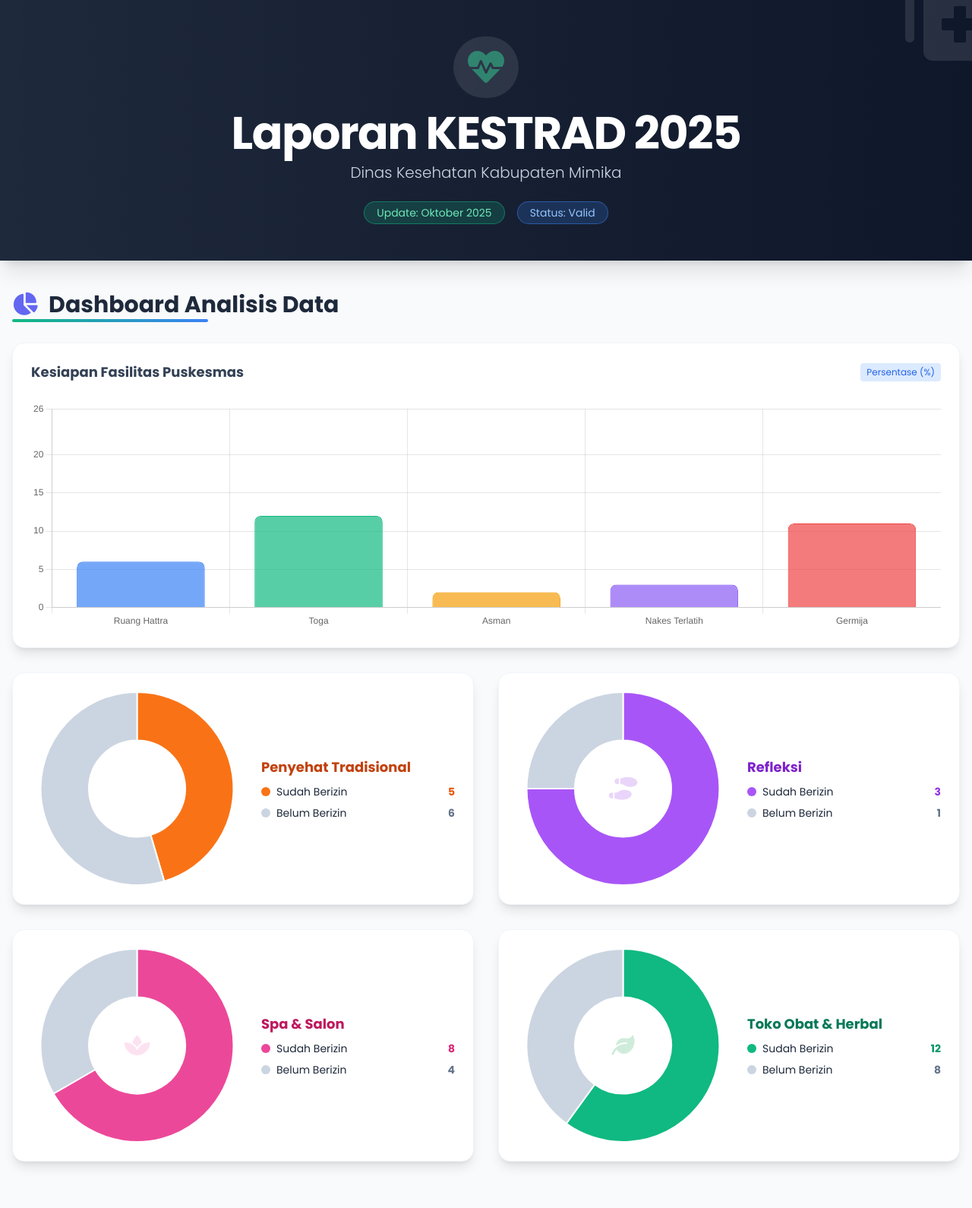
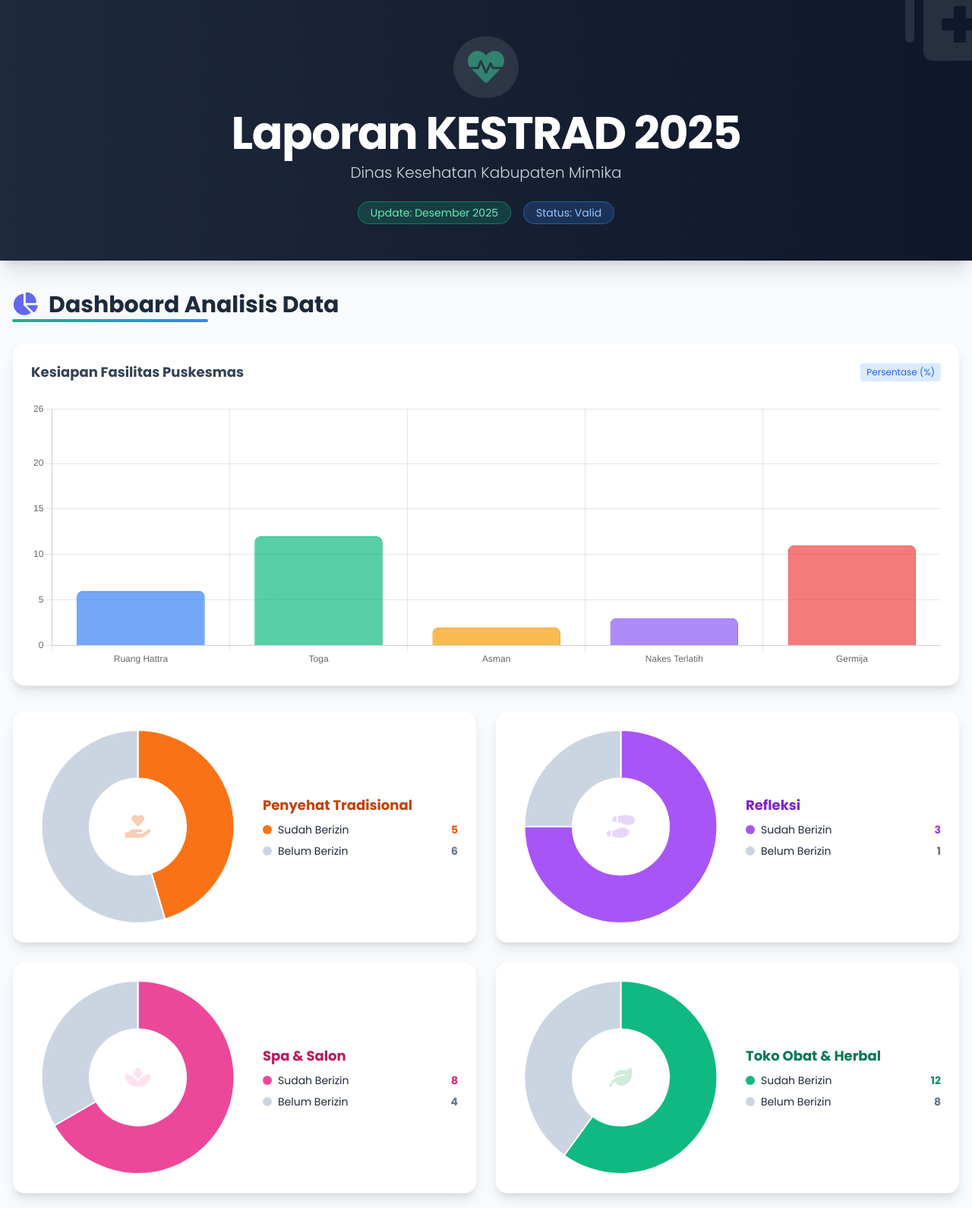
Before and after one commit to rcwpt/kestrad_mimika, a plain HTML site: page index.html in a window 1280 px wide. Shown: the top 1590 px of the page at 76% size. Drawn offline with nearby package versions, Linux system fonts and the light colour scheme.

Commit message:
Update index.html

```diff
--- a/index.html
+++ b/index.html
@@ -174,7 +174,7 @@
             <h1 class="text-4xl md:text-6xl font-bold mb-2 tracking-tight">Laporan KESTRAD 2025</h1>
             <p class="text-xl text-slate-300 font-light">Dinas Kesehatan Kabupaten Mimika</p>
             <div class="mt-6 flex justify-center gap-4 text-sm">
-                <span class="bg-emerald-500/20 px-4 py-1 rounded-full border border-emerald-500/50 text-emerald-300">Update: Oktober 2025</span>
+                <span class="bg-emerald-500/20 px-4 py-1 rounded-full border border-emerald-500/50 text-emerald-300">Update: Desember 2025</span>
                 <span class="bg-blue-500/20 px-4 py-1 rounded-full border border-blue-500/50 text-blue-300">Status: Valid</span>
             </div>
         </div>
@@ -188,30 +188,32 @@
                 <i class="fas fa-chart-pie text-indigo-500 mr-2"></i> Dashboard Analisis Data
             </h2>
 
-            <div class="grid grid-cols-1 lg:grid-cols-2 gap-8">
+            <div class="space-y-8">
 
-                <!-- Grafik 1: Ketersediaan Layanan Puskesmas (Bar Chart) -->
-                <!-- Menjadi elemen penuh atau tetap, mari kita atur agar layout seimbang -->
-                <div class="bg-white p-6 rounded-2xl shadow-lg border border-slate-100 card-hover lg:col-span-2">
+                <!-- ROW 1: Grafik Ketersediaan Layanan Puskesmas (Full Width) -->
+                <div class="bg-white p-6 rounded-2xl shadow-lg border border-slate-100 card-hover w-full">
                     <div class="flex items-center justify-between mb-6">
                         <h3 class="font-bold text-lg text-slate-700">Kesiapan Fasilitas Puskesmas</h3>
                         <span class="text-xs bg-blue-100 text-blue-600 px-2 py-1 rounded">Persentase (%)</span>
                     </div>
-                    <div class="chart-container" style="height: 300px;">
+                    <div class="chart-container" style="height: 350px;">
                         <canvas id="chartPuskesmas"></canvas>
                     </div>
                 </div>
 
-                <!-- Grafik Kepatuhan Izin (4 Kategori) -->
-                <!-- Penyehat Tradisional -->
-                <div class="bg-white p-6 rounded-2xl shadow-lg border border-slate-100 card-hover flex flex-col md:flex-row items-center gap-6">
-                    <div class="w-full md:w-1/2 h-64 relative">
+                <!-- ROW 2: Grid 2 Kolom untuk Grafik Pie/Doughnut -->
+                <div class="grid grid-cols-1 md:grid-cols-2 gap-6">
+
+                    <!-- 1. Penyehat Tradisional -->
+                    <div class="bg-white p-6 rounded-2xl shadow-lg border border-slate-100 card-hover flex flex-col xl:flex-row items-center gap-6">
+                        <div class="w-full xl:w-1/2 h-64 relative">
                             <canvas id="chartPenyehat"></canvas>
+                            <!-- Center Icon for Penyehat -->
                             <div class="absolute inset-0 flex items-center justify-center pointer-events-none">
-                            <i class="fas fa-hands-healing text-3xl text-orange-600 opacity-20"></i>
+                                <i class="fas fa-hand-holding-heart text-3xl text-orange-600 opacity-30"></i>
                             </div>
                         </div>
-                    <div class="w-full md:w-1/2">
+                        <div class="w-full xl:w-1/2">
                             <h3 class="font-bold text-lg text-orange-700 mb-2">Penyehat Tradisional</h3>
                             <div class="space-y-2">
                                 <div class="flex justify-between items-center text-sm">
@@ -226,15 +228,15 @@
                         </div>
                     </div>
 
-                <!-- Refleksi -->
-                <div class="bg-white p-6 rounded-2xl shadow-lg border border-slate-100 card-hover flex flex-col md:flex-row items-center gap-6">
-                    <div class="w-full md:w-1/2 h-64 relative">
+                    <!-- 2. Refleksi -->
+                    <div class="bg-white p-6 rounded-2xl shadow-lg border border-slate-100 card-hover flex flex-col xl:flex-row items-center gap-6">
+                        <div class="w-full xl:w-1/2 h-64 relative">
                             <canvas id="chartRefleksi"></canvas>
                             <div class="absolute inset-0 flex items-center justify-center pointer-events-none">
                                 <i class="fas fa-shoe-prints text-3xl text-purple-600 opacity-20"></i>
                             </div>
                         </div>
-                    <div class="w-full md:w-1/2">
+                        <div class="w-full xl:w-1/2">
                             <h3 class="font-bold text-lg text-purple-700 mb-2">Refleksi</h3>
                             <div class="space-y-2">
                                 <div class="flex justify-between items-center text-sm">
@@ -249,15 +251,15 @@
                         </div>
                     </div>
 
-                <!-- Spa & Salon -->
-                <div class="bg-white p-6 rounded-2xl shadow-lg border border-slate-100 card-hover flex flex-col md:flex-row items-center gap-6">
-                    <div class="w-full md:w-1/2 h-64 relative">
+                    <!-- 3. Spa & Salon -->
+                    <div class="bg-white p-6 rounded-2xl shadow-lg border border-slate-100 card-hover flex flex-col xl:flex-row items-center gap-6">
+                        <div class="w-full xl:w-1/2 h-64 relative">
                             <canvas id="chartSpa"></canvas>
                             <div class="absolute inset-0 flex items-center justify-center pointer-events-none">
                                 <i class="fas fa-spa text-3xl text-pink-400 opacity-20"></i>
                             </div>
                         </div>
-                    <div class="w-full md:w-1/2">
+                        <div class="w-full xl:w-1/2">
                             <h3 class="font-bold text-lg text-pink-700 mb-2">Spa & Salon</h3>
                             <div class="space-y-2">
                                 <div class="flex justify-between items-center text-sm">
@@ -272,15 +274,15 @@
                         </div>
                     </div>
 
-                <!-- Toko Obat & Herbal -->
-                <div class="bg-white p-6 rounded-2xl shadow-lg border border-slate-100 card-hover flex flex-col md:flex-row items-center gap-6">
-                    <div class="w-full md:w-1/2 h-64 relative">
+                    <!-- 4. Toko Obat & Herbal -->
+                    <div class="bg-white p-6 rounded-2xl shadow-lg border border-slate-100 card-hover flex flex-col xl:flex-row items-center gap-6">
+                        <div class="w-full xl:w-1/2 h-64 relative">
                             <canvas id="chartNibHerbal"></canvas>
                              <div class="absolute inset-0 flex items-center justify-center pointer-events-none">
                                 <i class="fas fa-leaf text-3xl text-green-600 opacity-20"></i>
                             </div>
                         </div>
-                    <div class="w-full md:w-1/2">
+                        <div class="w-full xl:w-1/2">
                             <h3 class="font-bold text-lg text-emerald-700 mb-2">Toko Obat & Herbal</h3>
                             <div class="space-y-2">
                                 <div class="flex justify-between items-center text-sm">
@@ -293,6 +295,8 @@
                                 </div>
                             </div>
                         </div>
+                    </div>
+
                 </div>
 
             </div>
@@ -368,7 +372,7 @@
                 }
             });
 
-            // 2. Chart Penyehat (Pie) - Orange
+            // 2. Chart Penyehat (Doughnut) - Orange
             const ctxPenyehat = document.getElementById('chartPenyehat').getContext('2d');
             const penyehatNamesArray = [penyehatNames.ada, penyehatNames.tidak];
             new Chart(ctxPenyehat, {
@@ -391,7 +395,7 @@
                 }
             });
 
-            // 3. Chart Refleksi (Pie) - Purple
+            // 3. Chart Refleksi (Doughnut) - Purple
             const ctxRefleksi = document.getElementById('chartRefleksi').getContext('2d');
             const refleksiNamesArray = [refleksiNames.ada, refleksiNames.tidak];
             new Chart(ctxRefleksi, {
@@ -437,7 +441,7 @@
                 }
             });
 
-            // 5. Chart NIB Herbal (Pie) - Green
+            // 5. Chart NIB Herbal (Doughnut) - Green
             const ctxNib = document.getElementById('chartNibHerbal').getContext('2d');
             const herbalNamesArray = [herbalNames.ada, herbalNames.tidak];
             new Chart(ctxNib, {
@@ -474,7 +478,7 @@
                 <script>document.getElementById('count-penyehat').innerText = statsPenyehat.total;</script>
             </div>
 
-            <!-- Card 2: Refleksi (NEW CARD) (Clickable -> #detail-refleksi) -->
+            <!-- Card 2: Refleksi (Clickable -> #detail-refleksi) -->
             <div onclick="document.getElementById('detail-refleksi').scrollIntoView({behavior: 'smooth'})" class="bg-white p-4 rounded-xl shadow-md border-l-4 border-purple-500 flex flex-col justify-between card-hover card-clickable h-full">
                 <div class="flex justify-between items-start mb-2">
                     <div class="bg-purple-100 p-2 rounded-full text-purple-600"><i class="fas fa-shoe-prints text-xl"></i></div>
```
Lines whose indentation alone changed are shown as unchanged.
